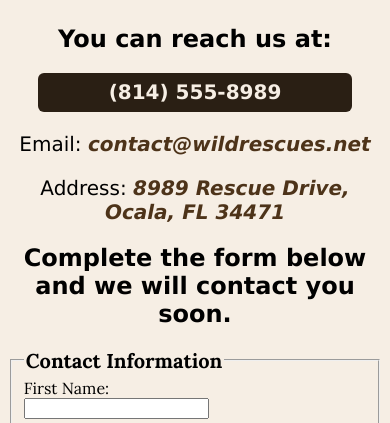
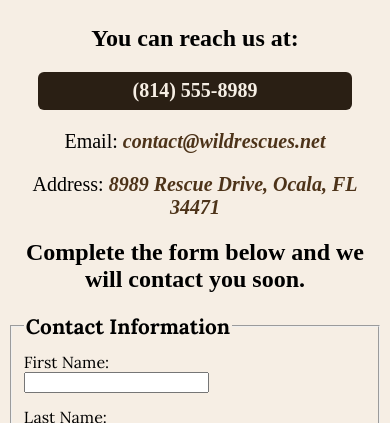
Before and after one commit to hleroy360/rescue, a plain HTML site: page contact.html in a window 390 px wide. Shown: the part 408-831 px from the top of the page. Drawn offline with Linux system fonts and the light colour scheme; a web font is replaced by a local one.

Commit message:
modified:   contact.html 	modified:   css/styles.css

```diff
--- a/contact.html
+++ b/contact.html
@@ -48,7 +48,7 @@ Date: 11/17/2023
         <main>
           <div id="contact">
             <h2>You can reach us at:</h2>
-            <p><a class="tel-link round mobile" href="tel:8145558989">(814) 555-8989</a></p>
+            <p class="tel-link round mobile"><a href="tel:8145558989">(814) 555-8989</a></p>
             <p class="tab-desk">(814) 555-8989</p>
             <p>Email: <a class="link" href="mailto:contact@wildrescues.net">contact@wildrescues.net</a></p>
             <p>Address: <a class="link" href="https://goo.gl/maps/BTJzjc2tALd4RDWA8" target="_blank">8989 Rescue Drive, Ocala, FL 34471</a></p>
@@ -102,9 +102,11 @@ Date: 11/17/2023
                 <label for="questions">What questions do you have for us?</label>
                 <textarea name="questions" id="questions" rows="5" cols="35"></textarea>
               </fieldset>
+
+              <input type="submit" id="submit" value="Submit" class="btn">
             </form>
 
-            <input type="submit" id="submit" value="Submit" class="btn">
+
           </div>
         </main>
 
--- a/css/styles.css
+++ b/css/styles.css
@@ -43,7 +43,7 @@ img{
 /*Style rules for header area*/
 
 .mobile h1, .mobile h3 {
-  padding: 2%;
+  padding: 2%;/*come back*/
   text-align: center;
 }
 
@@ -71,7 +71,7 @@ nav li{
   font-size: 1.5em;
   font-family: Geneva, Arial, sans-serif;
   font-weight: bold;
-  /*top-*/
+  border-top: 0.5px #f6eee4;
 }
 
 nav li a {
@@ -85,7 +85,7 @@ nav li a {
 /*Style rules for main content*/
 main{
   padding: 2%;
-  font-family: Verdana, Arial, sans-serif;
+  /*font-family: Verdana, Arial, sans-serif;*/
 }
 
 main p{
@@ -100,7 +100,6 @@ main ul{
   list-style-type: square;
 }
 
-/*Style rules for class and id selectors*/
 .link{
   color: #4d3319;
   text-decoration: none;
@@ -112,6 +111,23 @@ main ul{
   font-size: 1.75em;
   font-weight: bold;
   text-align: center;
+}
+
+#contact, #form h2 {
+  text-align: center;
+}
+
+.tel-link {
+  background-color: #2a1f14;
+  padding: 2%;
+  width: 80%;
+  margin: 0 auto;
+}
+
+.tel-link a {
+  color: #f6eee4;
+  text-decoration: none;
+  font-weight: bold;
 }
 
 .round {
@@ -141,39 +157,28 @@ figcaption {
   margin-left: 10%;
 }
 
-#contact, #form h2{
+/*#contact, #form h2{
   text-align: center;
-}
-
-.tel-link {
-  background-color: #2a1f14;
-  padding: 2%;
-  width: 80%;
-  margin: 0 auto;
-}
-
-a.tel-link {
-  color: #f6eee4;
-  text-decoration: none;
-  font-weight: bold;
-}
+}*/
 
 
-/*Style rules for form*/
+
+/*Style rules for form elements*/
 
 fieldset, input, textarea {
-  margin-bottom:  2%;
+  margin-bottom: 2%;
 }
 
 
 fieldset legend {
   font-weight: bold;
-  font-size: 1.25em;
+  font-size: 1.3em; /*used to be 1.25em*/
   font-family: 'Lora', serif; /*added*/
 }
 
 label {
   display: block;
+  padding-top: 2%;
   font-family: 'Lora', serif;/*added*/
 }
 #submit {
@@ -228,16 +233,13 @@ footer a{
   }
 
   aside {
-    grid-column: 1/ span 2;
+    grid-column: 1 / span 2;
   }
 
   /*Tablet Viewport: Style rule for form element*/
   form {
     width: 70%;
-    margin-top:0;
-    margin-bottom:0;
-    margin-left:auto;
-    margin-right:auto;
+    margin: 0 auto ;
   }
 }
 
```
